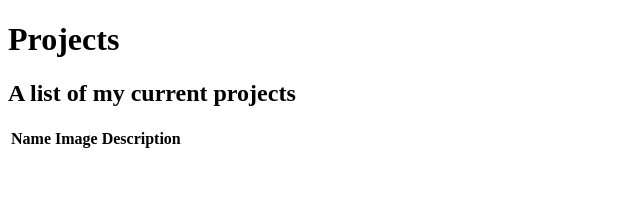
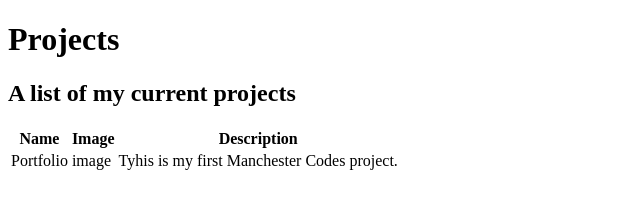
Before and after one commit to ShaunGurmin/Portfolio, a plain HTML site: page pages/projects.html in a window 1280 px wide. Shown: the whole page, without its empty margins (0-640 px from the left). Drawn offline with Linux system fonts and the light colour scheme.

Commit message:
Table in Projects

```diff
--- a/pages/projects.html
+++ b/pages/projects.html
@@ -14,6 +14,11 @@
                     <th>Image</th>
                     <th>Description</th>
                 </tr>
+                <tr>
+                    <td>Portfolio</td>
+                    <td>image</td>
+                    <td>Tyhis is my first Manchester Codes project.</td>
+                </tr>
             </table>
         </section>
         <script src="" async defer></script>
```
